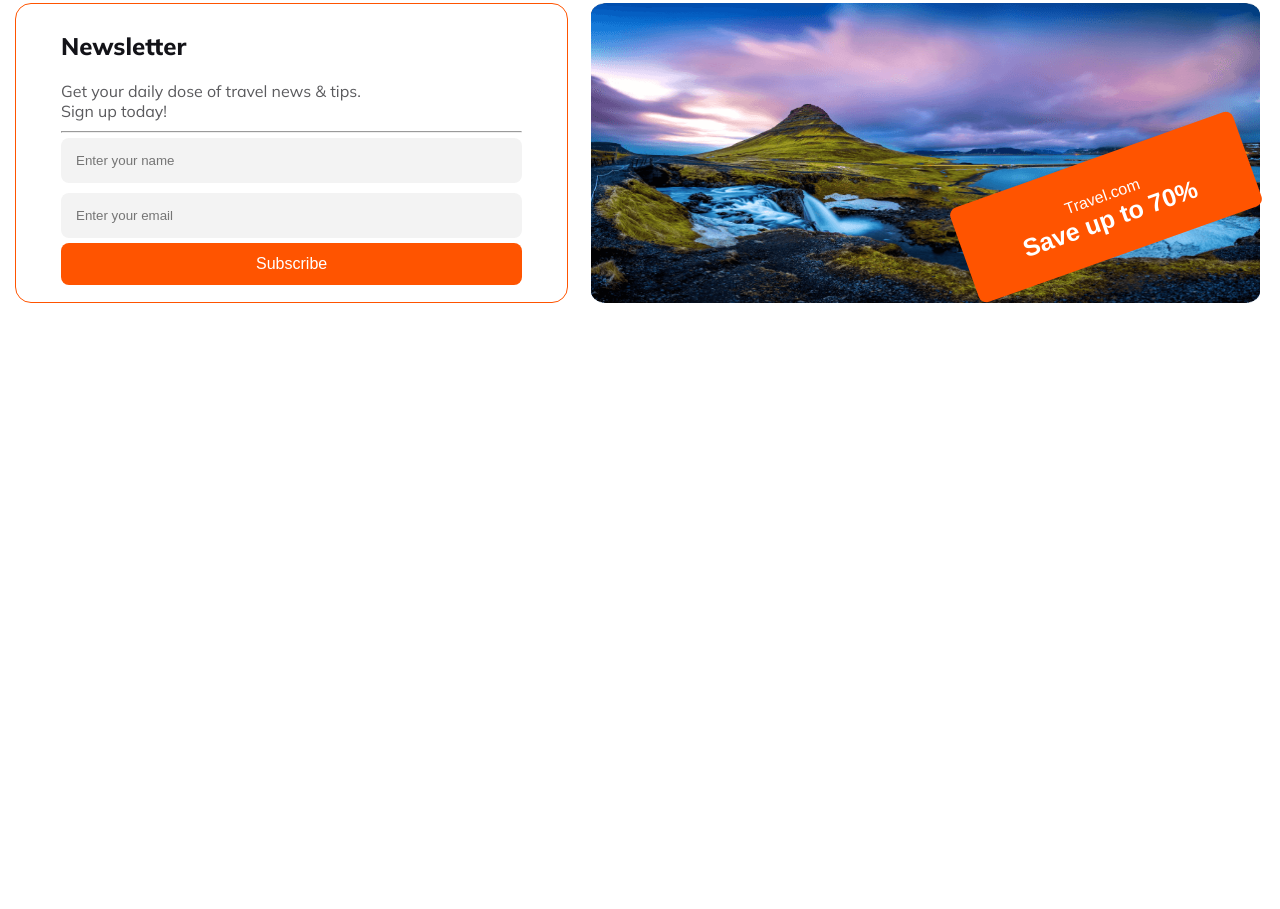
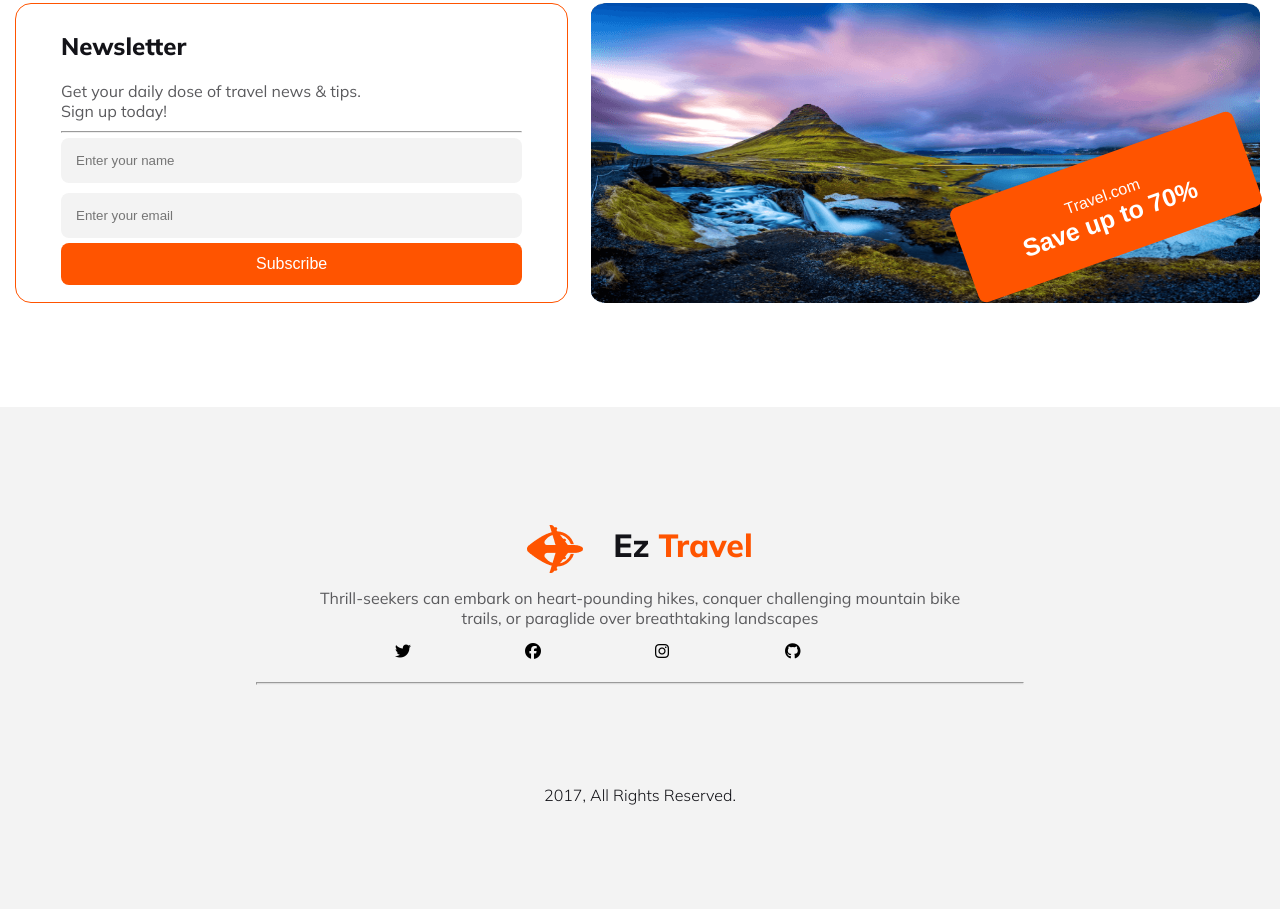
Before and after one commit to BotRazor/b9-a2-ph-, a plain HTML site: page index.html in a window 1280 px wide. Shown: the part 3723-4632 px from the top of the page. Before the commit the page ends 4130 px from the top, so only its background shows below. Drawn offline with Linux system fonts and the light colour scheme.

Commit message:
all done

```diff
--- a/index.html
+++ b/index.html
@@ -203,7 +203,23 @@
       </div>
     </section>
   </main>
-  <footer></footer>
+  <footer>
+    <div class="footer-container">
+      <div class="footer-content">
+        <img src="Images/Group 40071 (2).png" alt="">
+        <h3>Ez <span class="primary-text-color">Travel</span></h3>
+      </div>
+      <p class="footer-line">Thrill-seekers can embark on heart-pounding hikes, conquer challenging mountain
+        bike <br> trails, or paraglide over
+        breathtaking landscapes</p>
+      <div class="social-media-icons">
+        <span><i class="fa-brands fa-twitter"></i></span><span><i class="fa-brands fa-facebook"></i></span><span><i
+            class="fa-brands fa-instagram"></i></span><span><i class="fa-brands fa-github"></i></span>
+      </div>
+      <hr style="background: rgba(19, 19, 24, 0.10); height: 3px; width: 60%;">
+      <p class="footer-last-line">2017, All Rights Reserved.</p>
+    </div>
+  </footer>
 </body>
 
 </html>
--- a/responsive.css
+++ b/responsive.css
@@ -70,4 +70,7 @@
     margin-left: 0;
     margin-top: 20px;
   }
+  .footer-container {
+    margin: 0;
+  }
 }
--- a/style.css
+++ b/style.css
@@ -362,3 +362,44 @@ li,
   left: 388px;
   bottom: 150px;
 }
+/* Newspaper content start  */
+
+/* footer portion  */
+.footer-container {
+  width: 100%;
+  height: 502px;
+  background: rgba(19, 19, 24, 0.05);
+  display: flex;
+  flex-direction: column;
+  justify-content: center;
+  align-items: center;
+}
+.footer-content {
+  display: flex;
+}
+.footer-content h3 {
+  color: var(--Dark-01, #131318);
+  font-size: 32px;
+  font-weight: 800;
+  margin: 15px;
+}
+.footer-line {
+  color: #5a5a5d;
+  text-align: center;
+  font-size: 16px;
+  font-weight: 400;
+}
+.footer-content img {
+  margin: 15px;
+}
+.social-media-icons i {
+  margin: 15px;
+  width: 100px;
+  height: 24px;
+}
+.footer-last-line {
+  margin-top: 100px;
+  color: #131318;
+  font-size: 16px;
+  font-weight: 300;
+}
```
